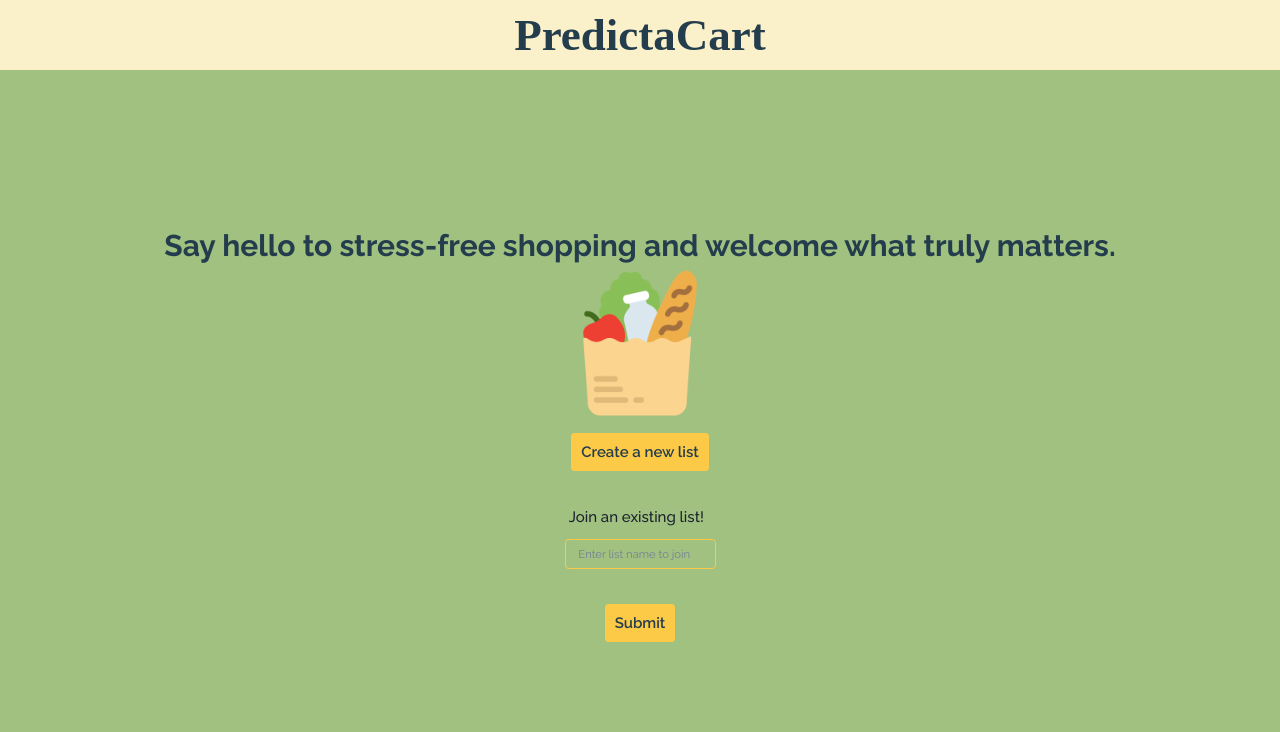
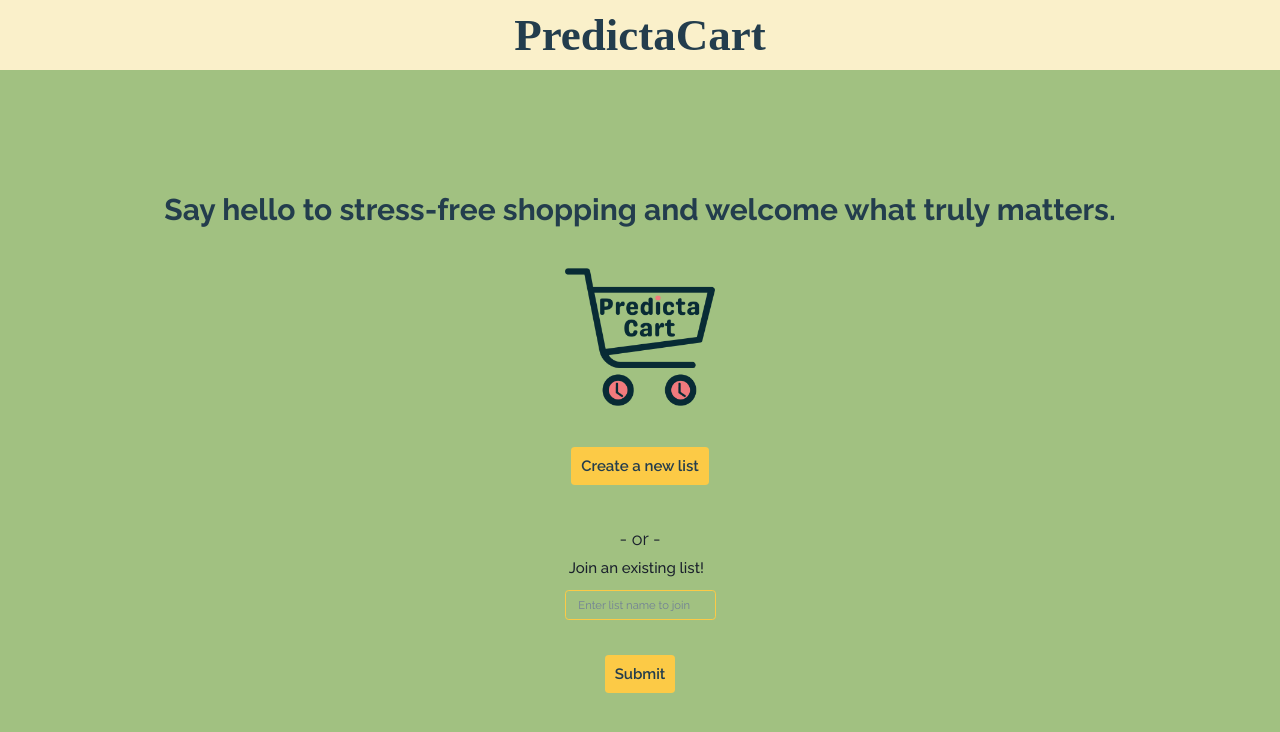
Before and after one commit to the-collab-lab/tcl-62-smart-shopping-list, a React (Vite) app: page / in a window 1280 px wide. Shown: the top 732 px of the page. Built offline with nearby package versions, Linux system fonts and the light colour scheme; a web font is replaced by a local one.

Commit message:
added spaces between the text and buttons

```diff
--- a/src/views/Home.jsx
+++ b/src/views/Home.jsx
@@ -56,25 +56,28 @@ export function Home({ createNewToken, setListToken }) {
 			minHeight="calc(100vh - headerHeight - navHeight)"
 			flex="1"
 		>
-			<Box p={4} display="flex" flexDirection="column" alignItems="center">
+			<Box p={6} display="flex" flexDirection="column" alignItems="center">
 				<Text
 					fontSize={{ base: '2xl', md: '3xl', lg: '4xl', xl: '5xl' }}
 					fontWeight="bold"
 					color="brand.navy"
+					p={4}
+					mb={8}
 				>
 					Say hello to stress-free shopping and welcome what truly matters.
 				</Text>
-
 				<Image
-					src={'./img/groceries@180.png'}
+					src={'src/images/PredictaCartLogoAltColor.png'}
 					boxSize="150px"
 					objectFit="cover"
-					alt="Groceries in the basket"
+					alt="Shopping Cart with the name Predicta Cart"
+					mb={8}
 				/>
 
 				<Button
 					bg="brand.yellow"
 					textColor="brand.navy"
+					variant="soft-rounded"
 					onClick={handleClick}
 					fontSize={{ base: 'md', md: 'xl', lg: '2xl' }}
 					size="xl"
@@ -101,6 +104,7 @@ export function Home({ createNewToken, setListToken }) {
 						gap={2}
 						pt={4}
 					>
+						<Text>- or -</Text>
 						<FormLabel
 							htmlFor="existingToken"
 							fontSize={{ base: 'md', md: 'xl', lg: '2xl' }}
@@ -137,8 +141,8 @@ export function Home({ createNewToken, setListToken }) {
 								bg: 'brand.orange',
 								textColor: 'brand.off_white',
 							}}
-							mt={6} // Increase the top margin for more spacing at the top.
-							mb={6} // Increase the bottom margin for more spacing at the bottom.
+							mt={6}
+							mb={6}
 							p={4} // Add padding to increase the space within the button.
 							borderRadius="md" // Add a rounded border for better accessibility.
 							aria-label="Click me to create a new list" // Add an aria-label for screen readers.
```
Also changed, not shown: src/images/PredictaCartLogoAltColor.png (added).
